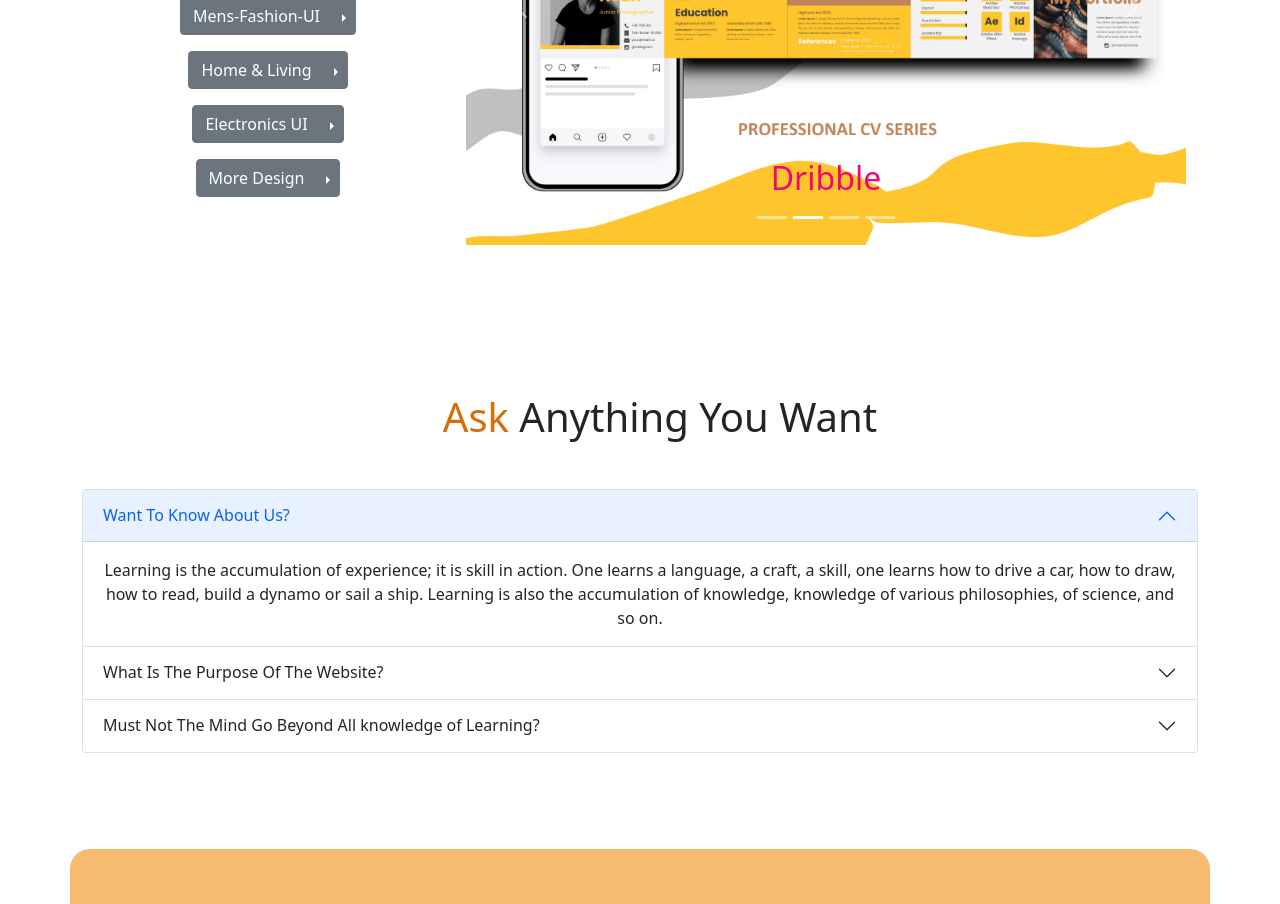
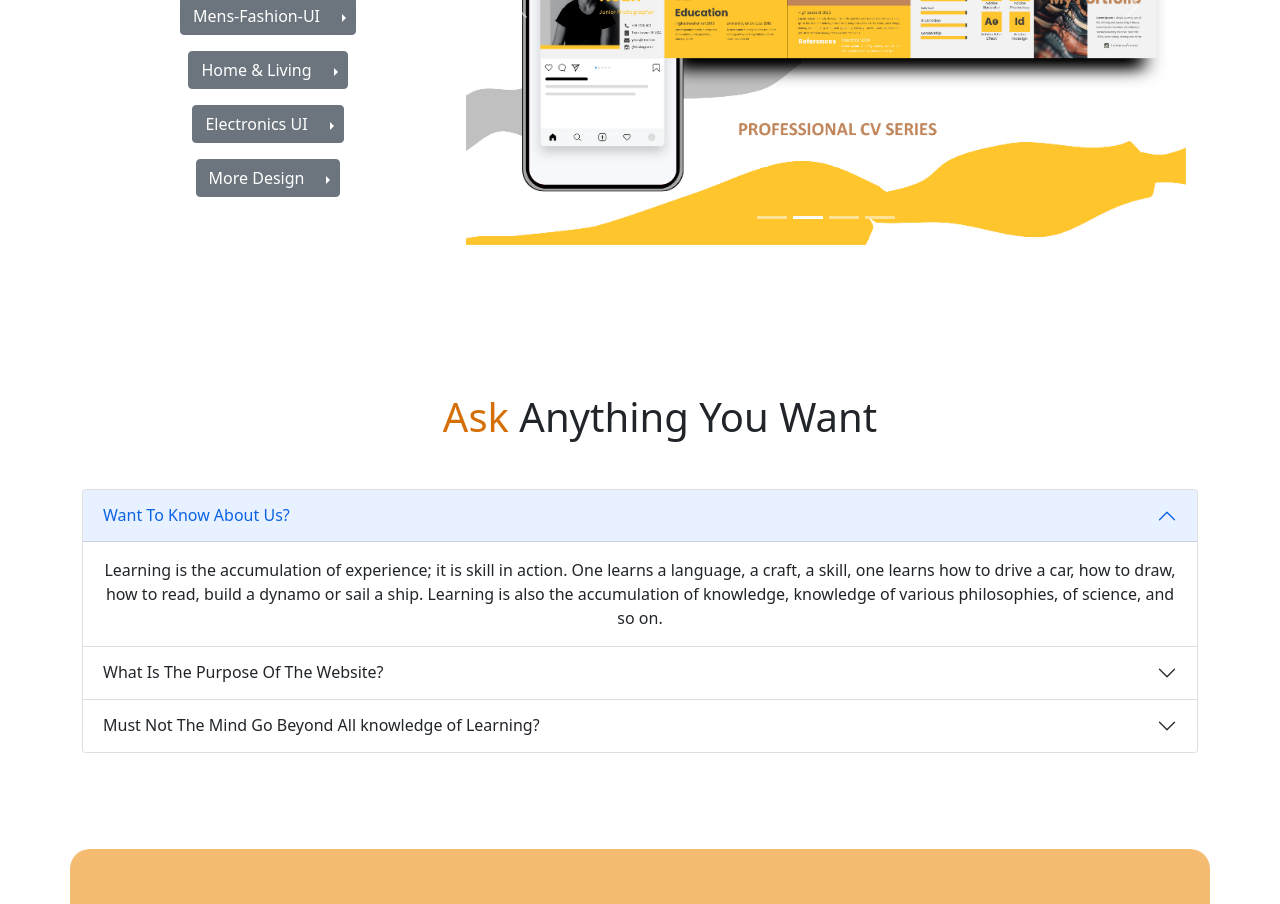
Before and after one commit to BishalAshiq/A-branding-website-temps, a React (Create React App) app: page / in a window 1280 px wide. Shown: the part 2320-3224 px from the top of the page. Built offline with nearby package versions, Linux system fonts and the light colour scheme.

Commit message:
updated carousels

```diff
--- a/src/Components/Banner/Carousels.js
+++ b/src/Components/Banner/Carousels.js
@@ -24,9 +24,6 @@ const Carousels = () => {
             <Carousel fade>
               <Carousel.Item>
                 <img className="d-block w-100" src={image1} alt="First slide" />
-                <Carousel.Caption>
-                  <h2 style={{ color: "#EF087A"}}>InstaGram</h2>
-                </Carousel.Caption>
               </Carousel.Item>
               <Carousel.Item>
                 <img
@@ -34,10 +31,6 @@ const Carousels = () => {
                   src={image2}
                   alt="Second slide"
                 />
-
-                <Carousel.Caption>
-                  <h2 style={{ color: "#EF087A"}}>Dribble</h2>
-                </Carousel.Caption>
               </Carousel.Item>
               <Carousel.Item>
                 <img className="d-block w-100" src={image3} alt="Third slide" />
@@ -47,9 +40,6 @@ const Carousels = () => {
               </Carousel.Item>
               <Carousel.Item>
                 <img className="d-block w-100" src={image4} alt="Third slide" />
-                <Carousel.Caption>
-                  <h2 style={{ color: "#EF087A"}}>FaceBook</h2>
-                </Carousel.Caption>
               </Carousel.Item>
             </Carousel>
           </Col>
```
